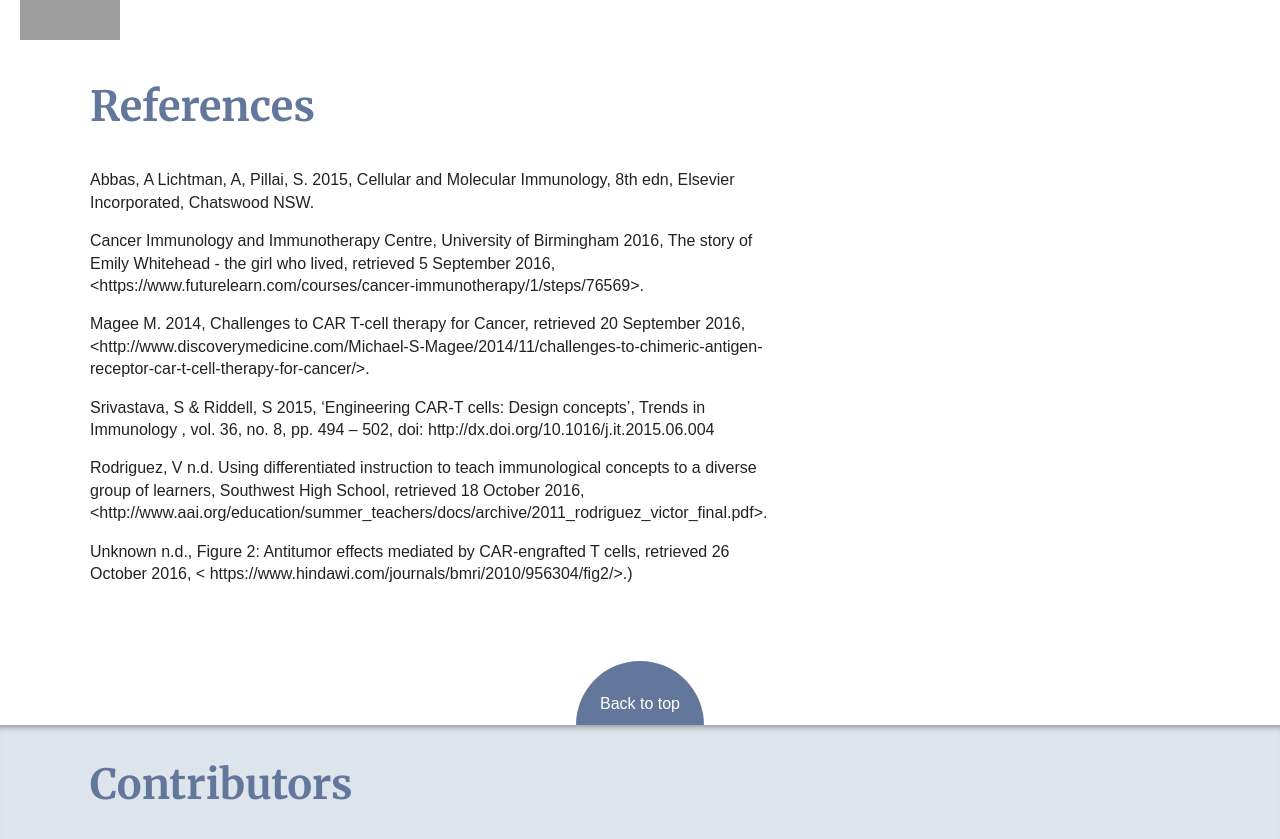
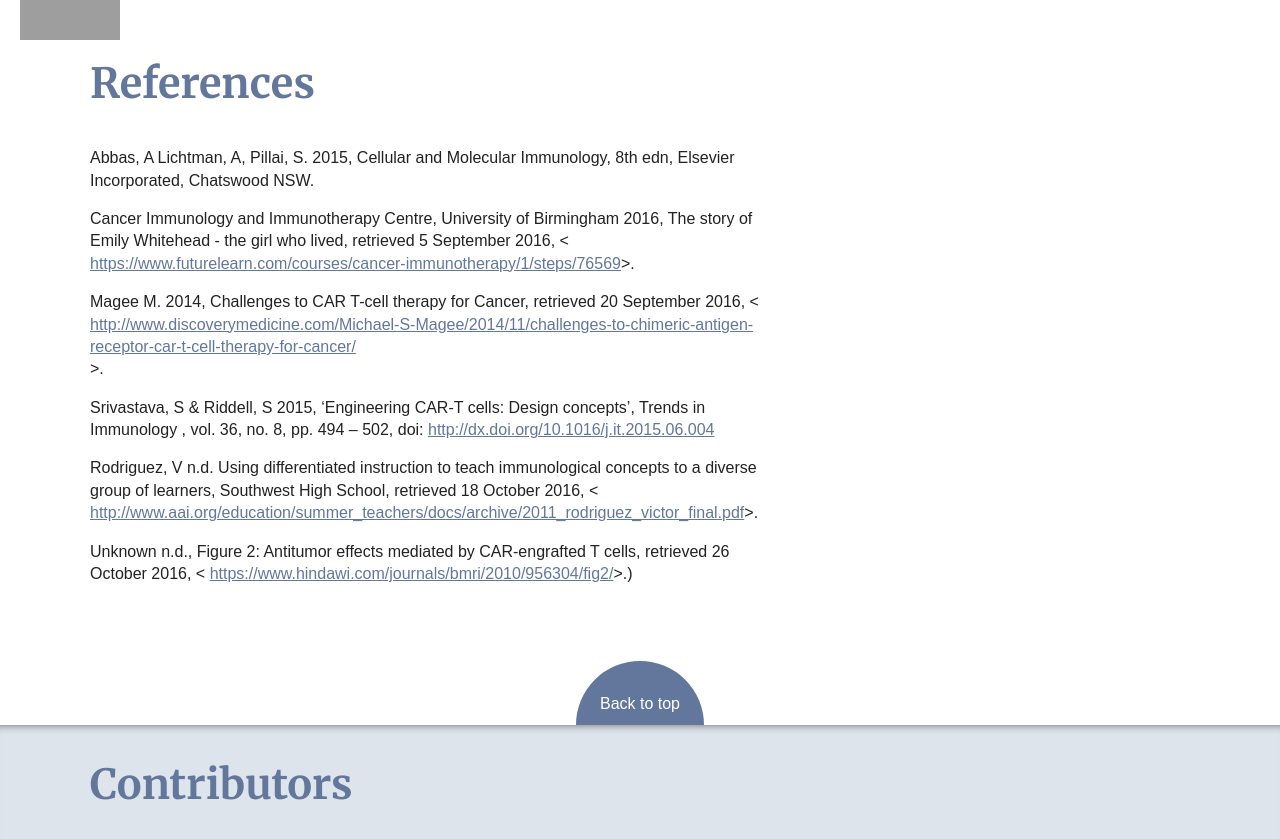
Before and after one commit to contemporaryVCEbiology/immunotherapy, a Jekyll site: the page built from index.html, in a window 1280 px wide and 900 px high, scrolled down 2918 px, cut to the strip 50-889 px from the top of the window. Built offline with Jekyll 4.4.1, drawn with Linux system fonts in a browser that asks for light colours.

Commit message:
consistency edit

```diff
--- a/index.html
+++ b/index.html
@@ -30,7 +30,7 @@ description:
         <p>The use of immunotherapy to treat cancer has been evolving rapidly over the last couple of decades. Research into cancer immunotherapy has focused on the design and development of drugs based on an understanding of cell biology and the body’s adaptive immune responses. Recently, the focus has moved towards the genetic modification of T cells, known as chimeric antigen receptor (CAR) T cells, with an emphasis on improving the efficacy of CAR-T cells to detect and kill cancer cells. The Water and Eliza Hall Institute (WEHI) is at the forefront of research into CAR-T cell immunotherapy.
 
         <p>The following teaching resource uses the contemporary field of cancer immunotherapy to introduce the concepts of humoral and cell-mediated immune responses within the adaptive immune system.  It facilitates student understanding of a number of cellular mechanisms, such as a malfunction of apoptosis (programmed cell death) that contribute to deviant cell behavior, leading to cancer.
-            <h2>Sequence Outline</h2>
+        <h3>Sequence Outline</h3>
         <p>The teaching resource is outlined in two sections:
         <ul>
             <li>Sequence 1: CAR T cell immunotherapy.
@@ -48,7 +48,7 @@ description:
                 </ul>
             </li>
         </ul>
-        <h2>Links to the Curriculum</h2>
+        <h3>Links to the Curriculum</h3>
         <p>The immunotherapy teacher resource is linked to the Victorian Certificate of Education (VCE) Biology Study Design (2017-2021). The resource focuses on key knowledge within Unit 3 (How do cells maintain life?).</p>
         <p>In Area of Study 2: How do cells communicate?  The key knowledge addressed within the unit is as follows:</p>
         <ul>
@@ -90,10 +90,10 @@ highlights and challenges</figcaption>
     <div>
         <h2>References</h2>
         <p>Abbas, A Lichtman, A, Pillai, S. 2015, Cellular and Molecular Immunology, 8th edn, Elsevier Incorporated, Chatswood NSW.</p>
-        <p>Cancer Immunology and Immunotherapy Centre, University of Birmingham 2016, The story of Emily Whitehead - the girl who lived, retrieved 5 September 2016, &lt;https://www.futurelearn.com/courses/cancer-immunotherapy/1/steps/76569&gt;.</p>
-        <p>Magee M. 2014, Challenges to CAR T-cell therapy for Cancer, retrieved 20 September 2016, &lt;http://www.discoverymedicine.com/Michael-S-Magee/2014/11/challenges-to-chimeric-antigen-receptor-car-t-cell-therapy-for-cancer/&gt;.</p>
-        <p>Srivastava, S & Riddell, S 2015, ‘Engineering CAR-T cells: Design concepts’, Trends in Immunology , vol. 36, no. 8, pp. 494 – 502, doi: http://dx.doi.org/10.1016/j.it.2015.06.004</p>
-        <p>Rodriguez, V n.d. Using differentiated instruction to teach immunological concepts to a diverse group of learners, Southwest High School, retrieved 18 October 2016,  &lt;http://www.aai.org/education/summer_teachers/docs/archive/2011_rodriguez_victor_final.pdf&gt;.</p>
-        <p>Unknown n.d., Figure 2: Antitumor effects mediated by CAR-engrafted T cells, retrieved 26 October 2016, &lt; https://www.hindawi.com/journals/bmri/2010/956304/fig2/&gt;.)</p>
+        <p>Cancer Immunology and Immunotherapy Centre, University of Birmingham 2016, The story of Emily Whitehead - the girl who lived, retrieved 5 September 2016, &lt;<a class="new-tab-warning" href="https://www.futurelearn.com/courses/cancer-immunotherapy/1/steps/76569" target="_blank">https://www.futurelearn.com/courses/cancer-immunotherapy/1/steps/76569</a>&gt;.</p>
+        <p>Magee M. 2014, Challenges to CAR T-cell therapy for Cancer, retrieved 20 September 2016, &lt;<a class="new-tab-warning" href="http://www.discoverymedicine.com/Michael-S-Magee/2014/11/challenges-to-chimeric-antigen-receptor-car-t-cell-therapy-for-cancer/" target="_blank">http://www.discoverymedicine.com/Michael-S-Magee/2014/11/challenges-to-chimeric-antigen-receptor-car-t-cell-therapy-for-cancer/</a>&gt;.</p>
+        <p>Srivastava, S &amp; Riddell, S 2015, ‘Engineering CAR-T cells: Design concepts’, Trends in Immunology , vol. 36, no. 8, pp. 494 – 502, doi: <a class="new-tab-warning" href="http://dx.doi.org/10.1016/j.it.2015.06.004" target="_blank">http://dx.doi.org/10.1016/j.it.2015.06.004</a></p>
+        <p>Rodriguez, V n.d. Using differentiated instruction to teach immunological concepts to a diverse group of learners, Southwest High School, retrieved 18 October 2016,  &lt;<a class="new-tab-warning" href="http://www.aai.org/education/summer_teachers/docs/archive/2011_rodriguez_victor_final.pdf" target="_blank">http://www.aai.org/education/summer_teachers/docs/archive/2011_rodriguez_victor_final.pdf</a>&gt;.</p>
+        <p>Unknown n.d., Figure 2: Antitumor effects mediated by CAR-engrafted T cells, retrieved 26 October 2016, &lt; <a class="new-tab-warning" href="https://www.hindawi.com/journals/bmri/2010/956304/fig2/" target="_blank">https://www.hindawi.com/journals/bmri/2010/956304/fig2/</a>&gt;.)</p>
     </div>
 </div>
```
